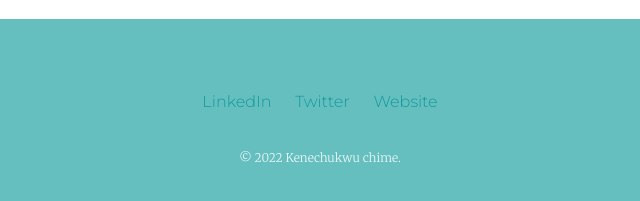
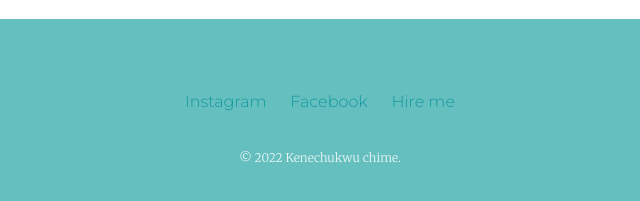
Before and after one commit to kenzyblaze003/cv, a plain HTML site: page index.html in a window 1280 px wide. Shown: the part 2570-2771 px from the top of the page, 320-960 px from the left. Drawn offline with Linux system fonts and the light colour scheme.

Commit message:
Update index.html

```diff
--- a/index.html
+++ b/index.html
@@ -51,9 +51,9 @@
 
 
   <div class="bottom-container">
-    <a class="footer-link" href="https://www.linkedin.com/">LinkedIn</a>
-    <a class="footer-link" href="https://twitter.com/">Twitter</a>
-    <a class="footer-link" href="https://www.appbrewery.co/">Website</a>
+    <a class="footer-link" href="https://www.instagram.com/kenzy_blaze/">Instagram</a>
+    <a class="footer-link" href="https://web.facebook.com/settings?tab=account&section=username">Facebook</a>
+    <a class="footer-link" href="mailto:chime.Kenechukwu1999@email.com">Hire me</a>
     <p>© 2022 Kenechukwu chime.</p>
   </div>
 
```
